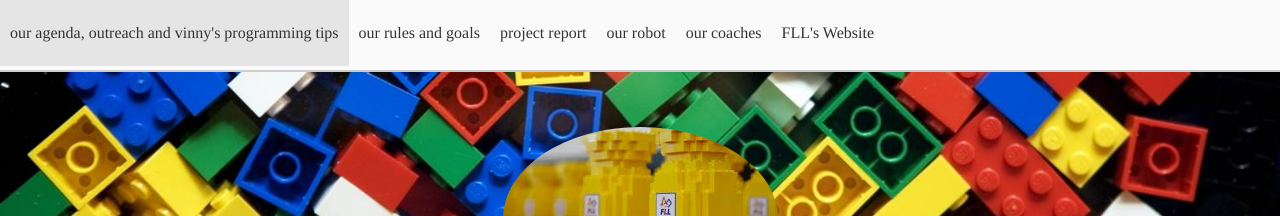
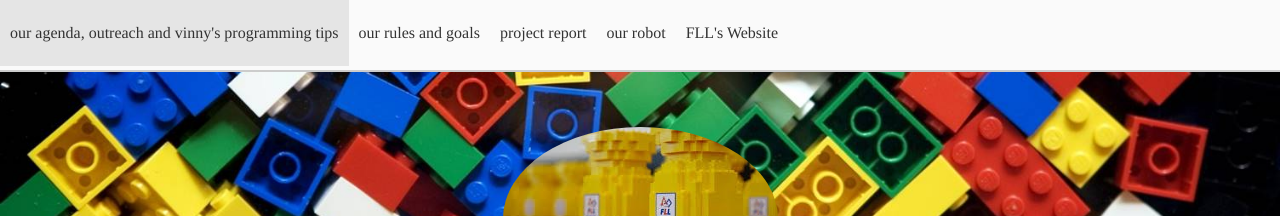
Before and after one commit to fan5fll/fan5fll, a Jekyll site: the page built from index.html, in a window 1280 px wide and 900 px high. Shown: the top 216 px of the window. Built offline with Jekyll 4.4.1, drawn with Linux system fonts in a browser that asks for light colours.

```diff
--- a/_includes/header.html
+++ b/_includes/header.html
@@ -5,7 +5,7 @@
                 <li><a href="rules-goals.html" >our rules and goals</a></li>
                 <li><a href="project.pdf" target="_blank">project report</a></li>
                 <li><a href="robot.html" >our robot</a></li>
-                <li><a href="coaches.html" >our coaches</a></li>
+
             <li><a href="http://www.firstlegoleague.org" target="_blank">FLL's Website</a></li>
 
         </ul>
```
